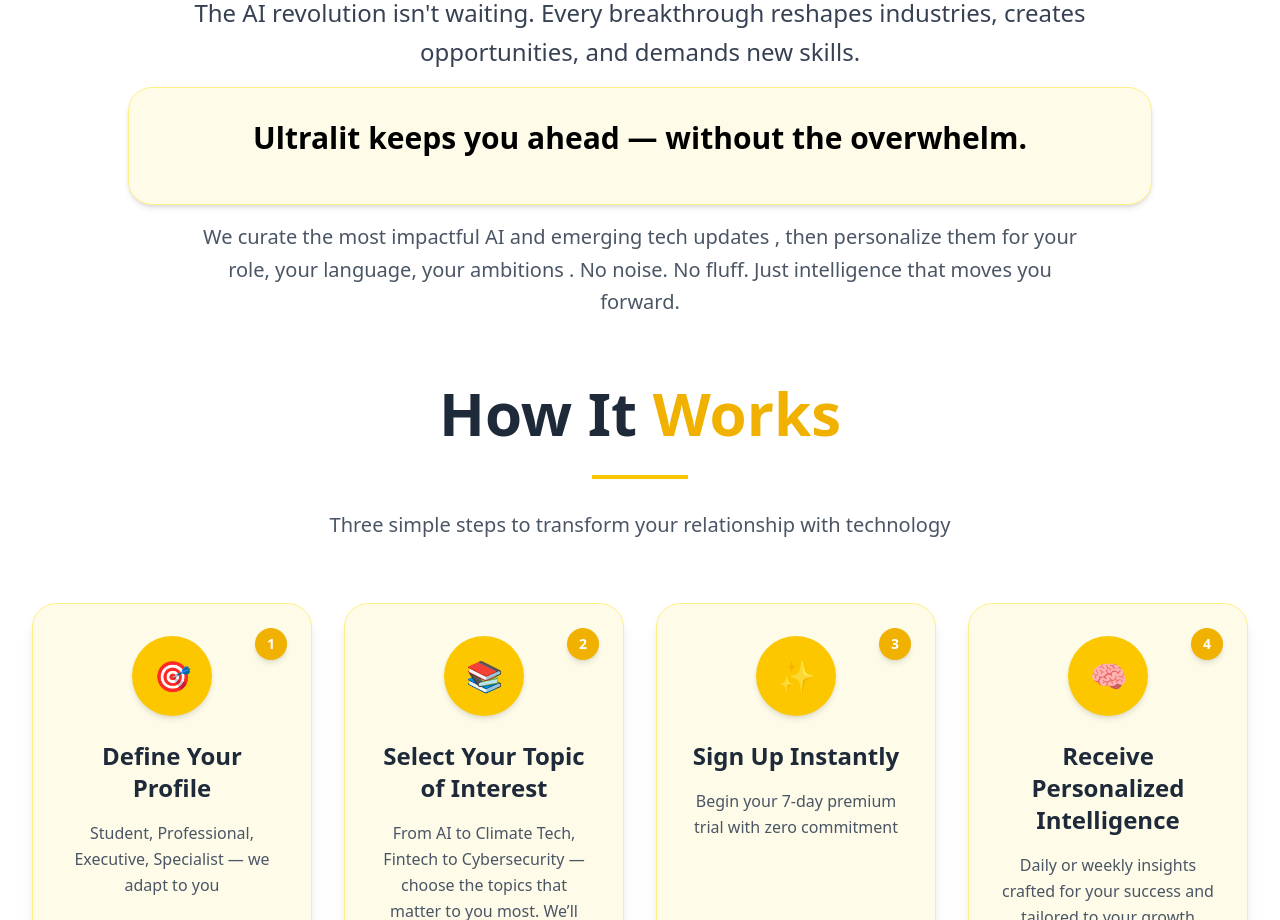
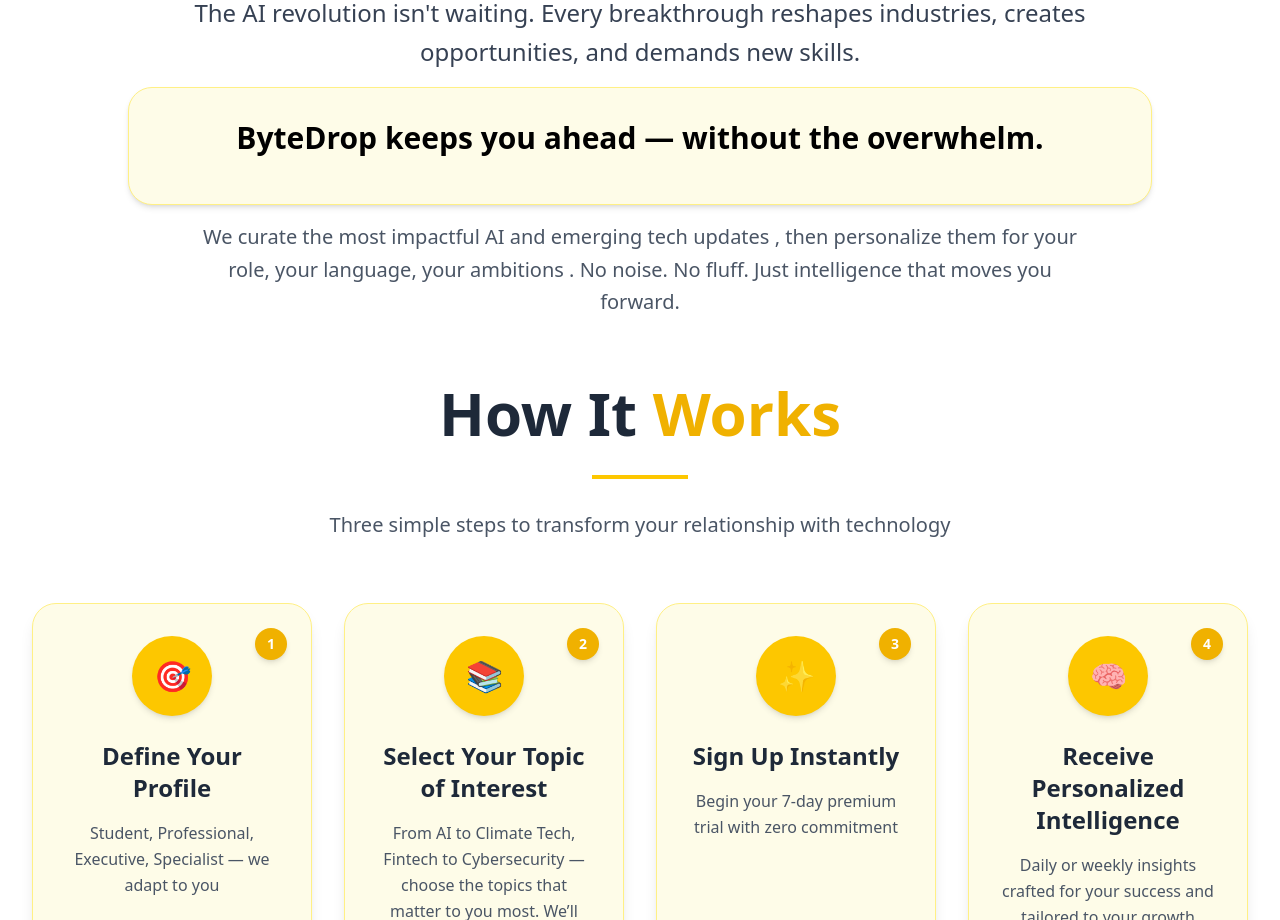
Before and after one commit to remote-cto/ultralit, a Next.js app: page / in a window 1280 px wide. Shown: the part 1080-2000 px from the top of the page. Built offline with nearby package versions, Linux system fonts and the light colour scheme.

Commit message:
text updated

```diff
--- a/app/components/AuthForm.tsx
+++ b/app/components/AuthForm.tsx
@@ -214,7 +214,7 @@
         {/* Title */}
         <div className="text-center mb-6">
           <h1 className="text-4xl font-bold text-blue-800 mb-2">
-            <span className="text-yellow-500">Ultralit</span>
+            <span className="text-yellow-500">ByteDrop</span>
           </h1>
           <h2 className="text-2xl font-bold text-blue-800">
             {isRegister ? "Create Account" : "Welcome Back"}
--- a/app/components/PaymentPage.tsx
+++ b/app/components/PaymentPage.tsx
@@ -304,7 +304,7 @@
             if (verifyRes.ok && verifyData.success) {
               const successMessage = hasActiveSubscription
                 ? "Plan updated successfully! Welcome to your new plan!"
-                : "Payment successful! Welcome to Ultralit!";
+                : "Payment successful! Welcome to ByteDrop!";
               alert(successMessage);
               router.push("/dashboard");
             } else {
--- a/app/components/WhyUltralitSection.tsx
+++ b/app/components/WhyUltralitSection.tsx
@@ -27,7 +27,7 @@
               <FadeInUp delay={400}>
                 <div className="bg-yellow-50 p-8 rounded-3xl border border-yellow-200 shadow-md">
                   <p className="text-3xl font-bold text-black mb-4">
-                    Ultralit keeps you ahead — without the overwhelm.
+                    ByteDrop keeps you ahead — without the overwhelm.
                   </p>
                 </div>
               </FadeInUp>
```
